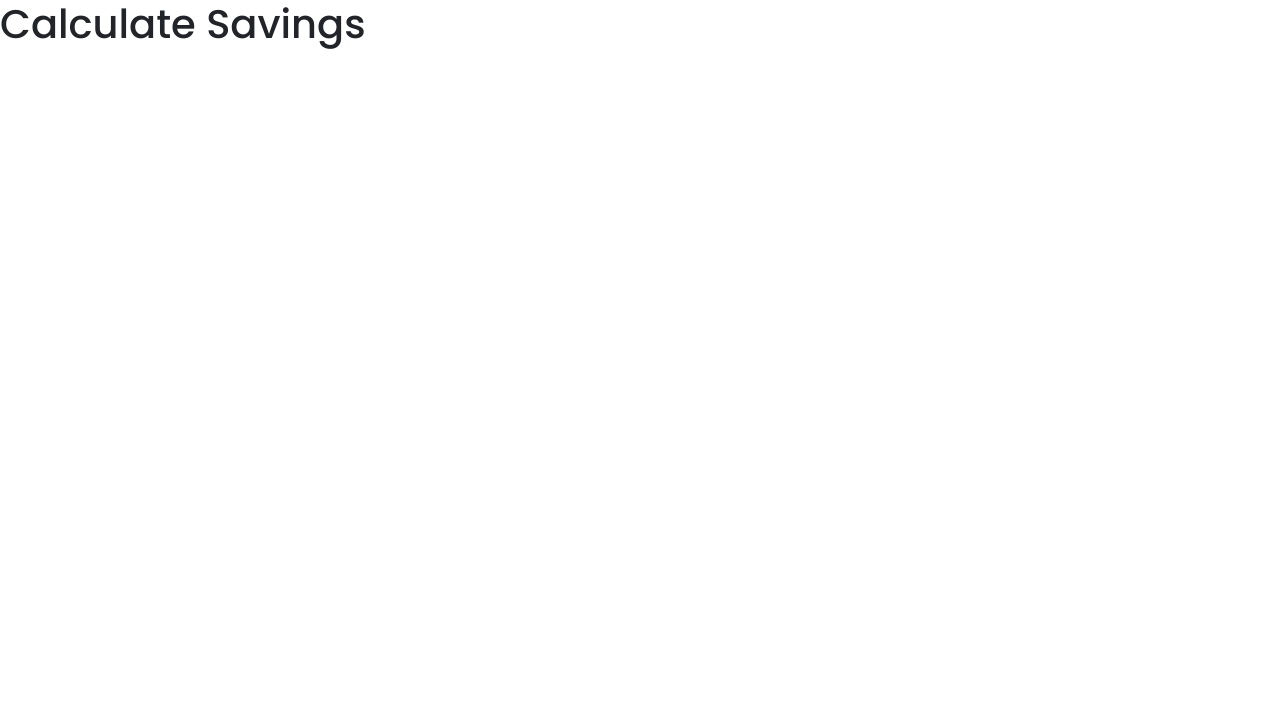
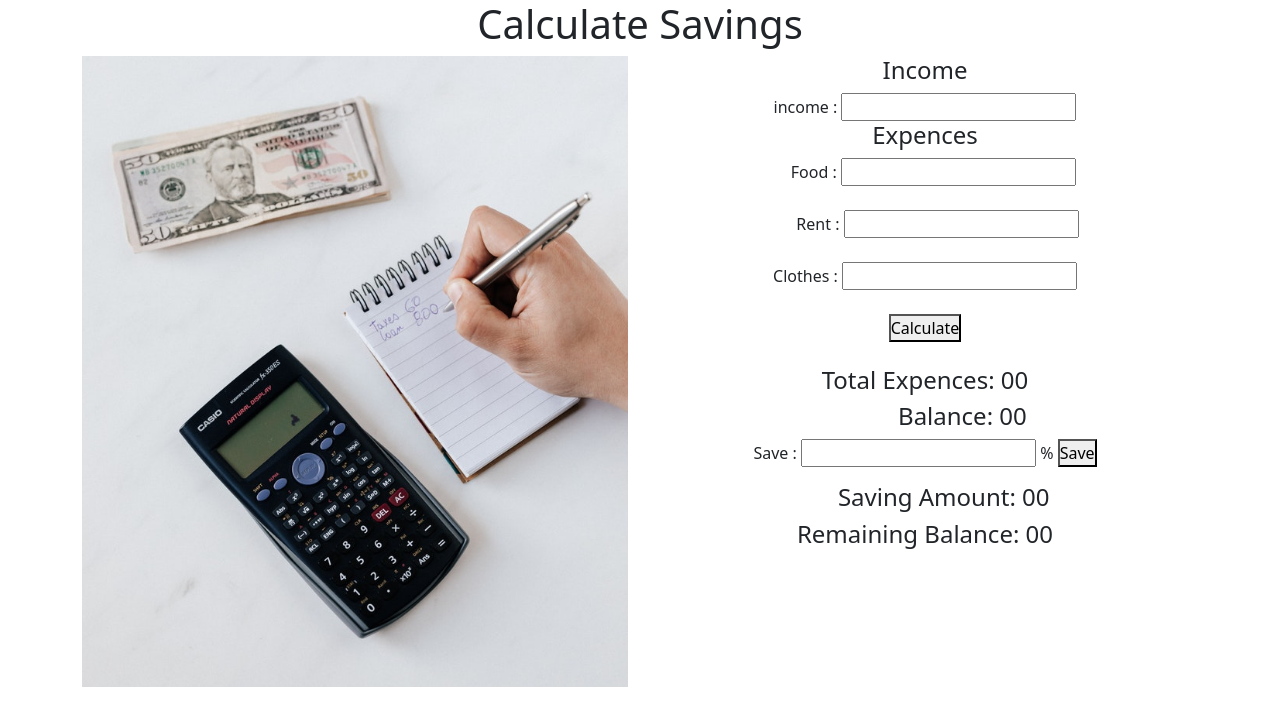
Before and after one commit to Kader-Goni/Calculate-Savings, a plain HTML site: page index.html in a window 1280 px wide. Drawn offline with nearby package versions, Linux system fonts and the light colour scheme; a script that the page names is missing.

Commit message:
html UI done

```diff
--- a/css/style.css
+++ b/css/style.css
@@ -1,16 +1,9 @@
-@import url('https://fonts.googleapis.com/css2?family=Poppins:wght@300;400;500;600;700&display=swap');
+@import url("https://fonts.googleapis.com/css2?family=Poppins:wght@300;400;500;600;700&display=swap");
 
 /* import Font */
 
-*{
-    margin: 0;
-    padding: 0;
+* {
+  margin: 0;
+  padding: 0;
+  box-sizing: border-box;
 }
-
-body{
-    font-family: 'Poppins', sans-serif;
-}
-
-/* ====================
-    common CSS ends
-======================= */
--- a/index.html
+++ b/index.html
@@ -1,18 +1,82 @@
 <!DOCTYPE html>
 <html lang="en">
+
 <head>
     <meta charset="UTF-8">
     <meta http-equiv="X-UA-Compatible" content="IE=edge">
     <meta name="viewport" content="width=device-width, initial-scale=1.0">
     <title>Calculate Savings</title>
     <!-- bootstrap link -->
-    <link href="https://cdn.jsdelivr.net/npm/bootstrap@5.1.3/dist/css/bootstrap.min.css" rel="stylesheet" integrity="sha384-1BmE4kWBq78iYhFldvKuhfTAU6auU8tT94WrHftjDbrCEXSU1oBoqyl2QvZ6jIW3" crossorigin="anonymous">
+    <link href="https://cdn.jsdelivr.net/npm/bootstrap@5.1.3/dist/css/bootstrap.min.css" rel="stylesheet"
+        integrity="sha384-1BmE4kWBq78iYhFldvKuhfTAU6auU8tT94WrHftjDbrCEXSU1oBoqyl2QvZ6jIW3" crossorigin="anonymous">
     <!-- css style link -->
     <link rel="stylesheet" href="./css/style.css">
 </head>
+
 <body>
-    <h1>Calculate Savings</h1>
+    <main>
+        <!-- main section -->
+        <section>
+            <div class="container">
+                <div class="row">
+                    <!-- Heading Part -->
+                    <div class="col-md-12 text-center">
+                        <header>
+                            <h1>Calculate Savings</h1>
+                        </header>
+                    </div>
 
+                    <!-- left side image part -->
+                    <div class=" col-md-6 ">
+                        <img class="img-fluid w-100 " src="./images/calculate-savings-img.jpg" alt="">
+                    </div>
+
+
+                    <!-- right side input field -->
+                    <div class="col-md-6">
+                        <div class="text text-center">
+                            <h4 class="heading">Income</h4>
+                            <label for="income-input">income :</label>
+                            <input id="income-input" type="text">
+
+                            <h4 class="heading">Expences</h4>
+                            <label for="food-input">&nbsp; &nbsp; Food :</label>
+                            <input id="food-input" type="text">
+                            <br> <br>
+                            <label for="rent-input">&nbsp; &nbsp; &nbsp; Rent :</label>
+                            <input id="rent-input" type="text">
+                            <br> <br>
+                            <label for="cloth-input">Clothes :</label>
+                            <input id="cloth-input" type="text">
+
+                            <br> <br>
+                            <button id="calculate-btn" onclick="calculate()" class="button mb-4">Calculate</button>
+
+                            <h4>Total Expences: <span id="total-expenses">00</span></h4>
+
+                            <h4>&nbsp; &nbsp; &nbsp; &nbsp; &nbsp; &nbsp; Balance: <span id="balance">00</span></h4>
+
+                            <div>
+                                <p>
+                                    Save :
+                                    <input id="saving-input" type="text">
+                                    <span>%</span>
+                                    <button id="save-button" onclick="saveMoney()" class="button">Save</button>
+                                </p>
+                            </div>
+
+                            <h4>&nbsp; &nbsp; &nbsp; Saving Amount: <span id="saving-amount">00</span></h4>
+
+                            <h4>Remaining Balance: <span id="remaining-balance">00</span></h4>
+
+                        </div>
+
+                    </div>
+                </div>
+            </div>
+
+        </section>
+    </main>
 
 
 
@@ -20,4 +84,5 @@
     <!-- script link -->
     <script src="./js/app.js"></script>
 </body>
+
 </html>
--- a/js/app.js
+++ /dev/null
@@ -1 +0,0 @@
-console.log('Script Added');
```
